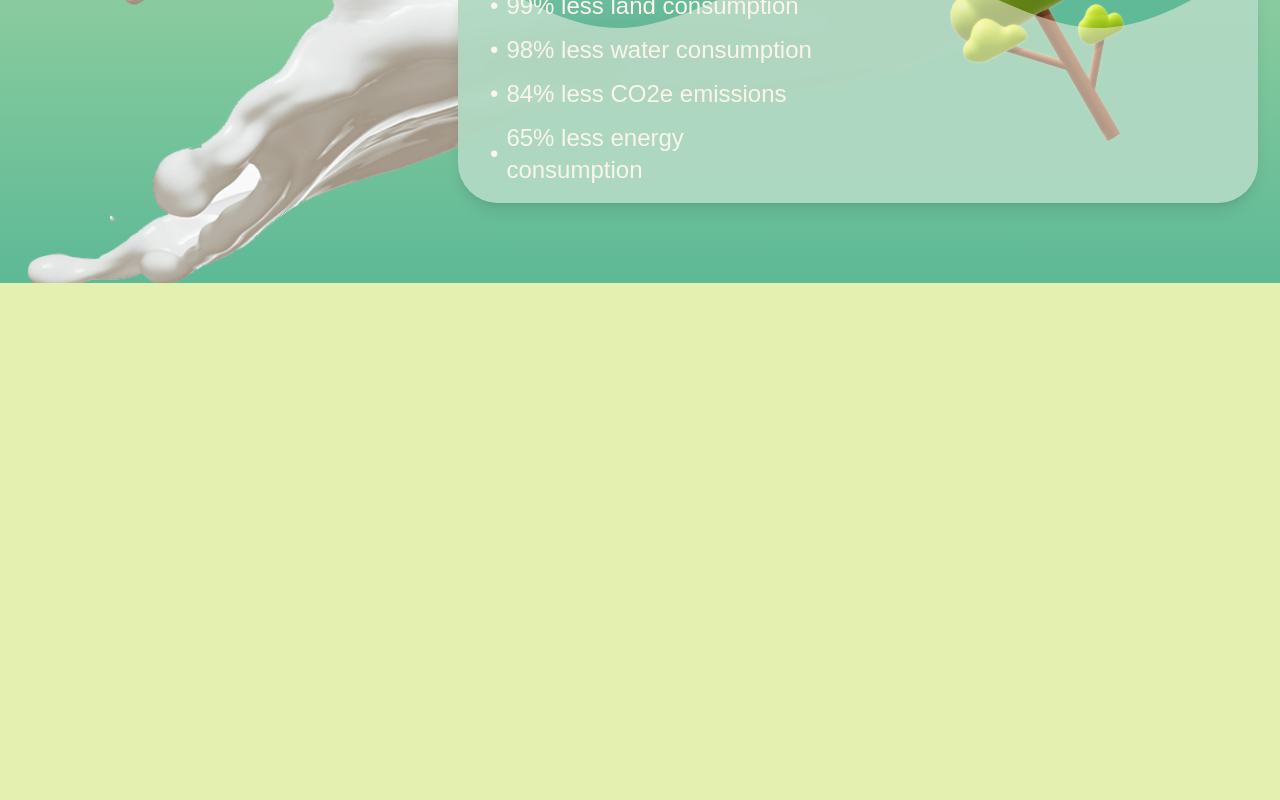
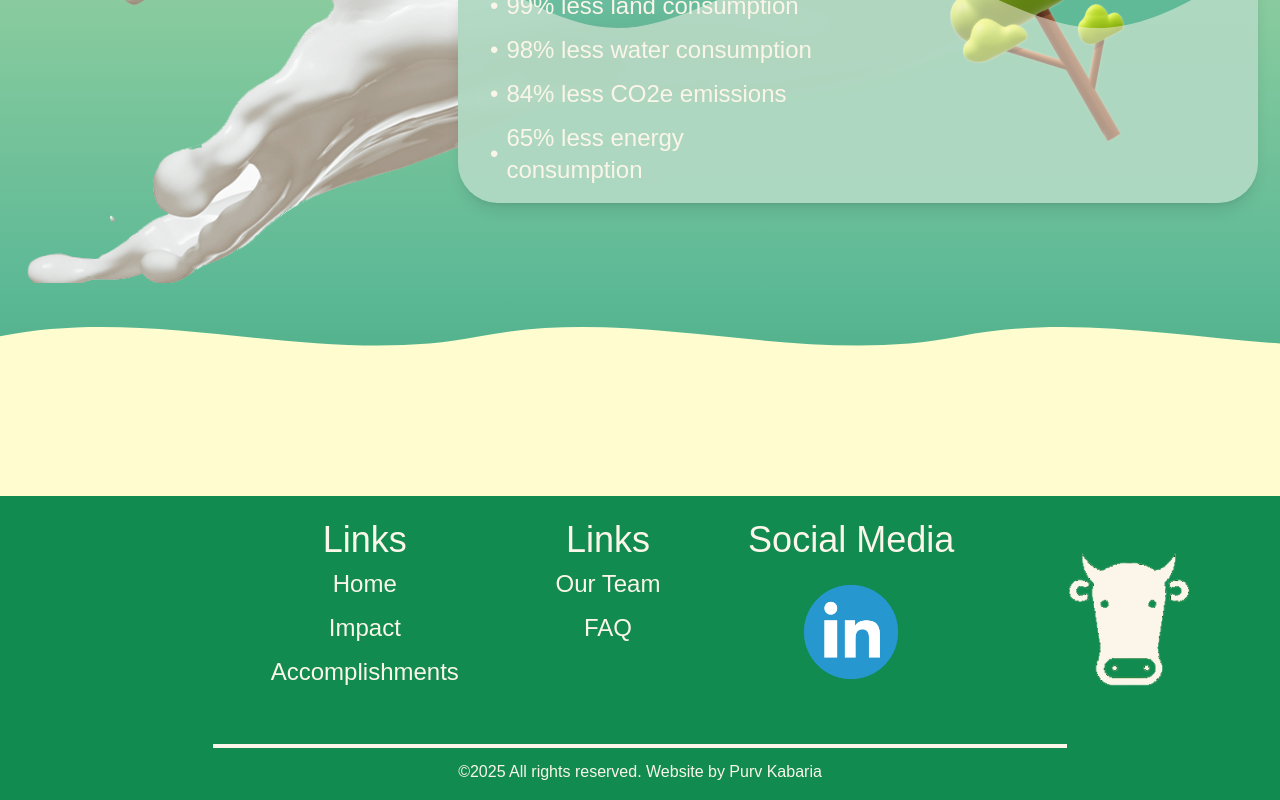
Before and after one commit to OldmanGalaxy/Zero-Cow, a Next.js app: page /impact in a window 1280 px wide. Shown: the part 1501-2301 px from the top of the page. Before the commit the page ends 1784 px from the top, so only its background shows below. Built offline with nearby package versions, Linux system fonts and the light colour scheme; a web font is replaced by a local one.

Commit message:
feat : footer wave added in impact page

```diff
--- a/app/impact/page.tsx
+++ b/app/impact/page.tsx
@@ -1,6 +1,8 @@
 import React from 'react'
 import ImpactComponents from '@/components/Impact/ImpactComponents'
 import Navbar from '@/components/Navbar/Navbar'
+import Footer from '@/components/Footer/Footer'
+import MilkFlow from '@/components/FAQ/MilkFlow'
 
 function page() {
   return (
@@ -9,6 +11,10 @@ function page() {
       <main className="pt-20"> {/* Add padding-top equal to navbar height */}
         <ImpactComponents />
       </main>
+      <div className="relative bg-gradient-to-b from-lgreen to-dgreen">
+        <MilkFlow />
+        <Footer />
+      </div>
     </>
   )
 }
--- a/components/Impact/ImpactComponents.tsx
+++ b/components/Impact/ImpactComponents.tsx
@@ -45,6 +45,8 @@ const cards = [
     ],
   },
 ];
+
+
 
 const ImpactComponent = () => {
   const backgroundRef = useRef(null);
@@ -118,6 +120,7 @@ const ImpactComponent = () => {
           const isCardInView = useInView(cardRef, { once: true, amount: 0.3 });
 
           return (
+            <>
             <motion.div
               ref={cardRef}
               key={index}
@@ -182,6 +185,7 @@ const ImpactComponent = () => {
                 </div>
               </div>
             </motion.div>
+            </>
           );
         })}
       </div>
```
